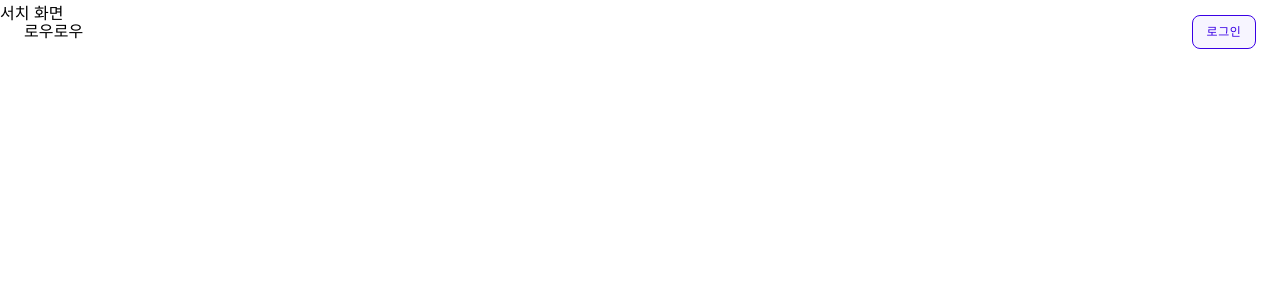
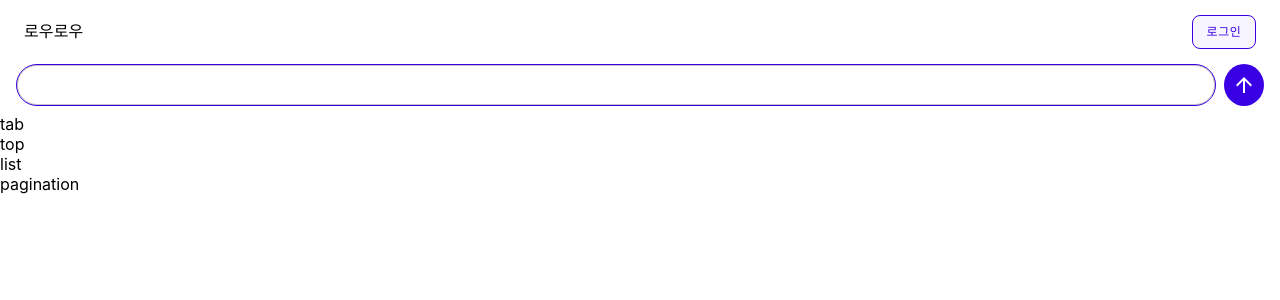
Before and after one commit to potenday-project/lawlow, a React (Create React App) app: page /search in a window 1280 px wide. Shown: the top 300 px of the page. Built offline with nearby package versions, Linux system fonts and the light colour scheme.

Commit message:
:sparkles: [feat] 서치 화면 - 서치바

```diff
--- a/src/pages/Search/index.tsx
+++ b/src/pages/Search/index.tsx
@@ -1,7 +1,67 @@
-import React, { ReactElement } from "react";
+import React, { ReactElement, useCallback, useEffect, useRef } from "react";
+
+import { ArrowUpward } from "@mui/icons-material";
+import { IconButton, TextField, TextFieldProps } from "@mui/material";
+import styled from "styled-components";
+
+import { useStore } from "@/stores";
+
+const ContentWrapper = styled.main`
+  position: absolute;
+  top: 56px;
+  width: 100%;
+  height: calc(100% - 56px);
+  display: flex;
+  flex-direction: column;
+
+  .search-area {
+    padding: 0.5rem 1rem;
+    display: inline-flex;
+    gap: 0.5rem;
+
+    .MuiInputBase-root {
+      background-color: #ffffff;
+      border-radius: 33px;
+      border: 1px solid #3a00e5;
+    }
+
+    .MuiIconButton-root {
+      background-color: #3a00e5;
+      color: #ffffff;
+    }
+  }
+`;
 
 const Search = (): ReactElement => {
-  return <div>서치 화면</div>;
+  const { mainStore } = useStore();
+  const inputRef = useRef<TextFieldProps | null>(null);
+
+  /** @TODO list GET api */
+
+  const handleClickSearchButton = useCallback(() => {
+    mainStore.setSearchWord(inputRef.current?.value as string);
+  }, []);
+
+  useEffect(() => {
+    if (inputRef) {
+      if (inputRef.current) inputRef.current.value = mainStore.searchWord;
+    }
+  }, [inputRef]);
+
+  return (
+    <ContentWrapper>
+      <section className="search-area">
+        <TextField fullWidth size="small" inputRef={inputRef} />
+        <IconButton onClick={handleClickSearchButton}>
+          <ArrowUpward />
+        </IconButton>
+      </section>
+      <section>tab</section>
+      <section>top</section>
+      <section>list</section>
+      <section>pagination</section>
+    </ContentWrapper>
+  );
 };
 
 export default Search;
```
